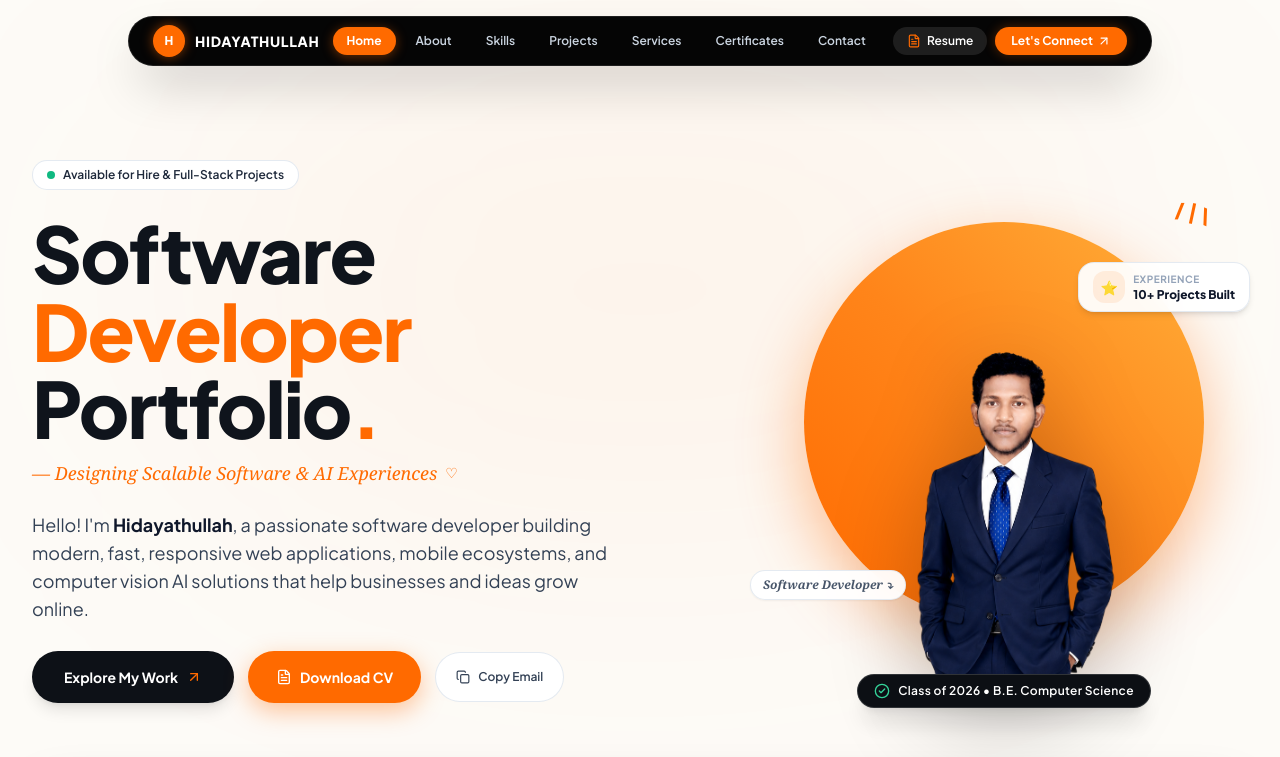
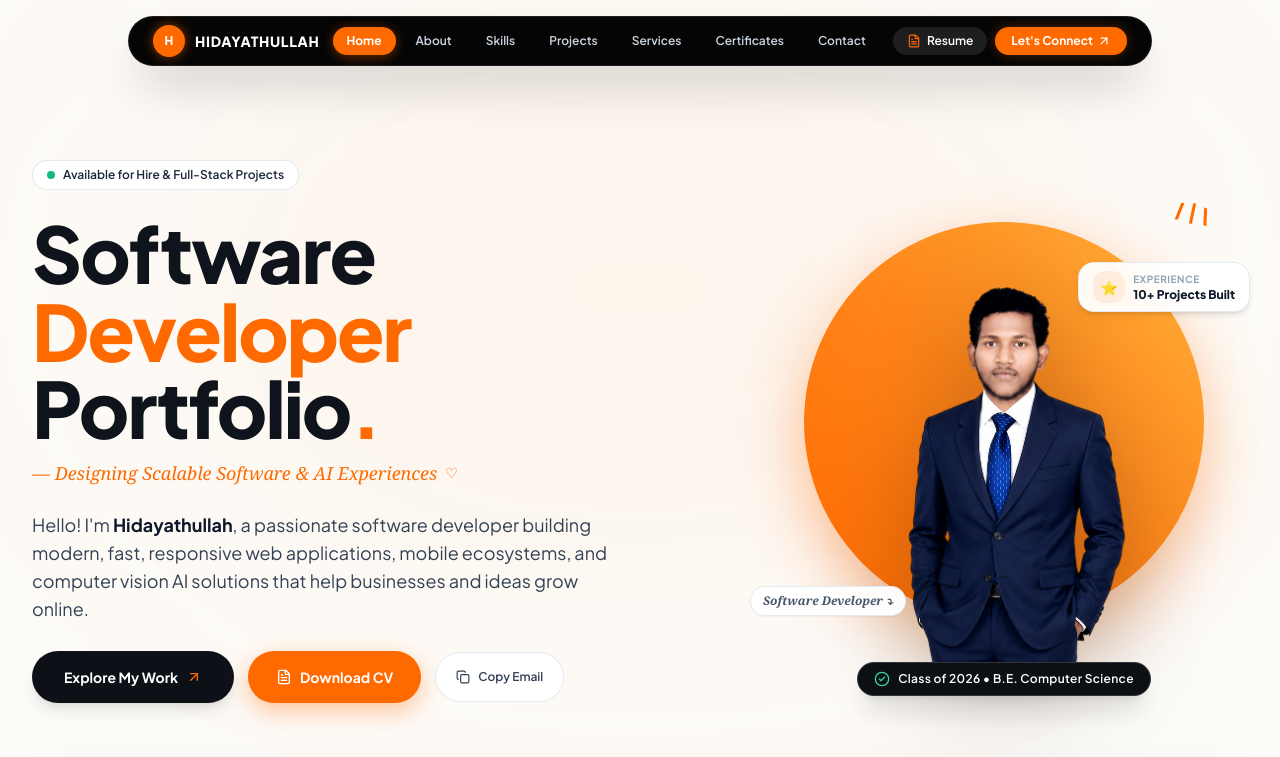
Before and after one commit to hidayathullahs/portfolio, a React (Vite) app: page / in a window 1280 px wide. Shown: the top 757 px of the page. Built offline with nearby package versions, Linux system fonts and the light colour scheme.

Commit message:
feat: elevate portrait image to center harmoniously within sun backdrop

```diff
--- a/src/sections/Hero.jsx
+++ b/src/sections/Hero.jsx
@@ -125,8 +125,8 @@ export function Hero() {
                 </div>
               </div>
 
-              {/* High-Resolution Portrait Cutout (Head overlaps the sun) */}
-              <div className="relative z-10 w-full h-full flex items-end justify-center pointer-events-none">
+              {/* High-Resolution Portrait Cutout (Elevated to center harmoniously with the sun) */}
+              <div className="relative z-10 w-full h-full flex items-end justify-center pointer-events-none -translate-y-8 sm:-translate-y-12 lg:-translate-y-14 scale-105 sm:scale-110">
                 <img
                   src={profileBustImg}
                   alt="Hidayathullah - Software Developer"
@@ -136,7 +136,7 @@ export function Hero() {
               </div>
 
               {/* Hand-Drawn Arrow & Label Annotation (Pin 3 style) */}
-              <div className="hidden sm:flex absolute -left-6 bottom-24 z-20 items-center space-x-2">
+              <div className="hidden sm:flex absolute -left-6 bottom-20 z-20 items-center space-x-2">
                 <span className="font-serif italic text-xs font-semibold text-slate-600 bg-white/95 backdrop-blur-md px-3 py-1.5 rounded-full border border-slate-200/90 shadow-sm">
                   Software Developer &#10549;
                 </span>
@@ -154,7 +154,7 @@ export function Hero() {
               </div>
 
               {/* Bottom Credibility Pill (Pin 1 style) */}
-              <div className="absolute -bottom-3 z-20 flex items-center space-x-2 bg-[#0C0F14] text-white px-4 py-2 rounded-full border border-white/15 shadow-xl">
+              <div className="absolute -bottom-1 sm:bottom-0 z-20 flex items-center space-x-2 bg-[#0C0F14] text-white px-4 py-2 rounded-full border border-white/15 shadow-xl">
                 <CheckCircle2 className="w-4 h-4 text-emerald-400" />
                 <span className="text-xs font-semibold tracking-wide">Class of 2026 &bull; B.E. Computer Science</span>
               </div>
```
